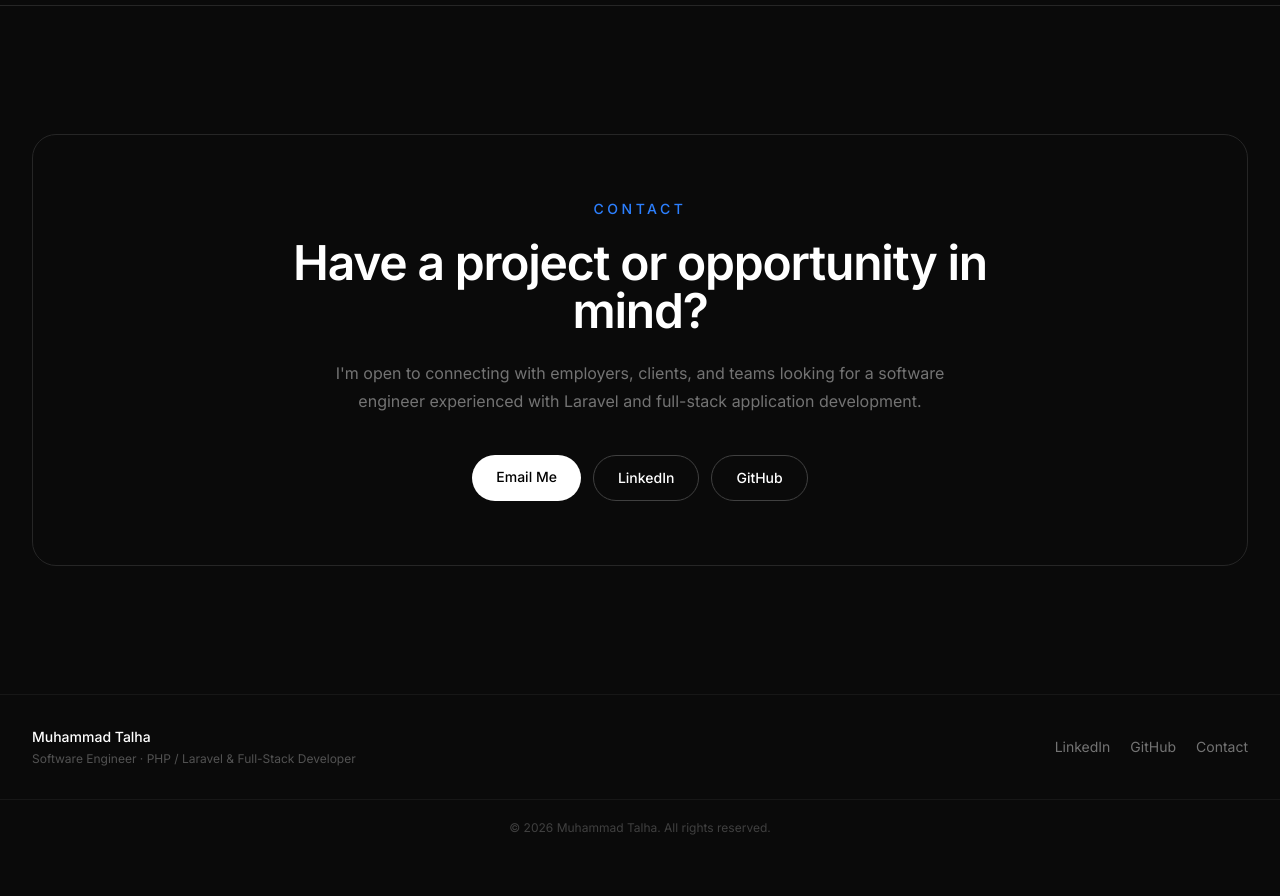
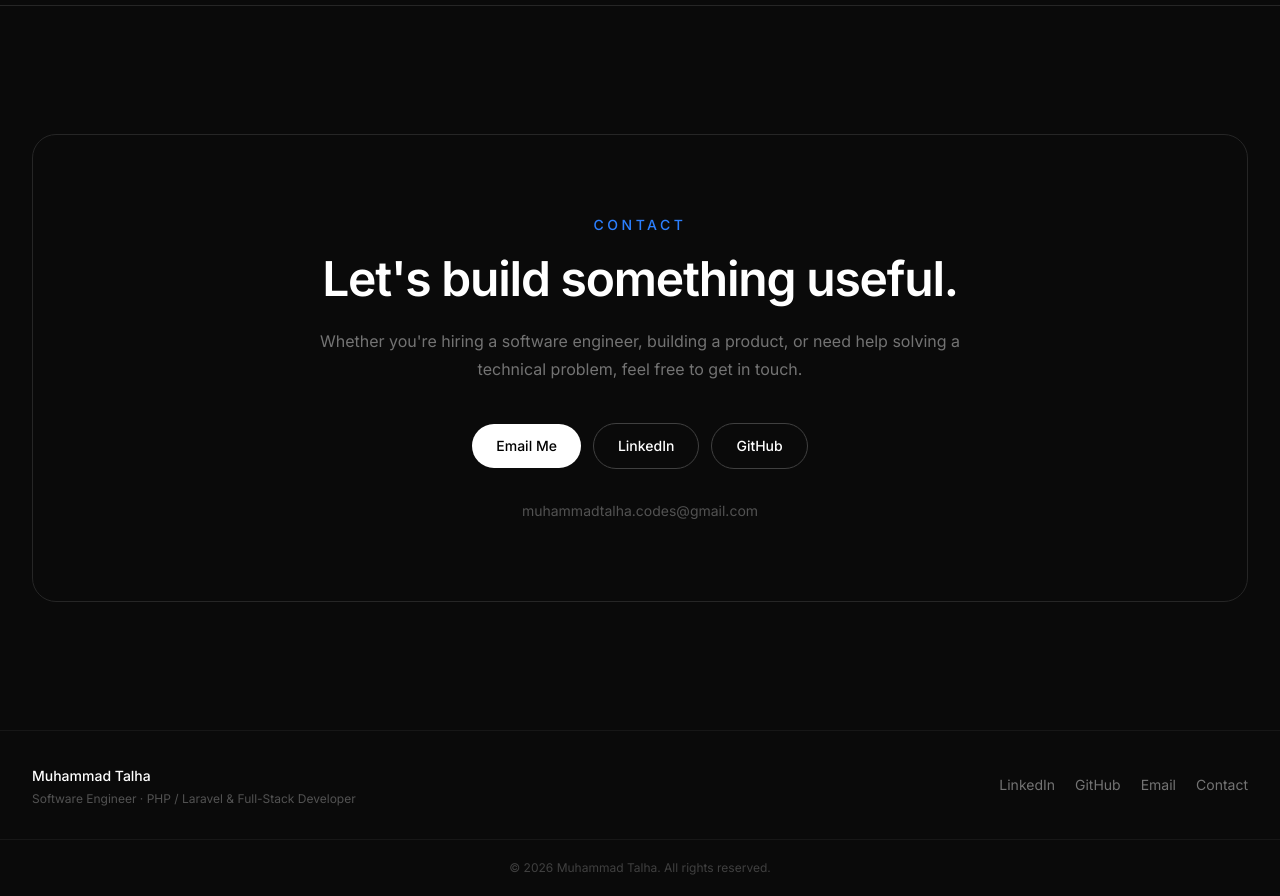
Before and after one commit to imiantalha/Portfolio, a Next.js app: page / in a window 1280 px wide. Shown: the part 9800-10696 px from the top of the page. Before the commit the page ends 10656 px from the top, so only its background shows below. Built offline with nearby package versions, Linux system fonts and the light colour scheme.

Commit message:
feat: improve portfolio navigation and contact experience

```diff
--- a/app/components/Contact.tsx
+++ b/app/components/Contact.tsx
@@ -5,25 +5,25 @@ export default function Contact() {
       className="border-t border-neutral-800 py-24 sm:py-32"
     >
       <div className="mx-auto max-w-7xl px-6 lg:px-8">
-        <div className="rounded-3xl border border-neutral-800 bg-neutral-950 px-6 py-16 text-center sm:px-12">
+        <div className="rounded-3xl border border-neutral-800 bg-neutral-950 px-6 py-16 text-center sm:px-12 sm:py-20">
           <p className="text-sm font-medium uppercase tracking-[0.25em] text-blue-500">
             Contact
           </p>
 
           <h2 className="mx-auto mt-5 max-w-3xl text-4xl font-semibold tracking-tight text-white sm:text-5xl">
-            Have a project or opportunity in mind?
+            Let&apos;s build something useful.
           </h2>
 
           <p className="mx-auto mt-6 max-w-2xl text-base leading-7 text-neutral-500">
-            I&apos;m open to connecting with employers, clients, and teams
-            looking for a software engineer experienced with Laravel and
-            full-stack application development.
+            Whether you&apos;re hiring a software engineer, building a product,
+            or need help solving a technical problem, feel free to get in
+            touch.
           </p>
 
-          <div className="mt-10 flex flex-col justify-center gap-3 sm:flex-row">
+          <div className="mt-10 flex flex-col items-center justify-center gap-3 sm:flex-row">
             <a
               href="mailto:muhammadtalha.codes@gmail.com"
-              className="rounded-full bg-white px-6 py-3 text-sm font-medium text-black transition-transform hover:scale-[1.02]"
+              className="w-full rounded-full bg-white px-6 py-3 text-sm font-medium text-black transition-transform hover:scale-[1.02] sm:w-auto"
             >
               Email Me
             </a>
@@ -32,7 +32,7 @@ export default function Contact() {
               href="https://www.linkedin.com/in/imiantalha"
               target="_blank"
               rel="noopener noreferrer"
-              className="rounded-full border border-neutral-700 px-6 py-3 text-sm font-medium text-white transition-colors hover:border-neutral-500"
+              className="w-full rounded-full border border-neutral-700 px-6 py-3 text-sm font-medium text-white transition-colors hover:border-neutral-500 sm:w-auto"
             >
               LinkedIn
             </a>
@@ -41,11 +41,15 @@ export default function Contact() {
               href="https://github.com/imiantalha"
               target="_blank"
               rel="noopener noreferrer"
-              className="rounded-full border border-neutral-700 px-6 py-3 text-sm font-medium text-white transition-colors hover:border-neutral-500"
+              className="w-full rounded-full border border-neutral-700 px-6 py-3 text-sm font-medium text-white transition-colors hover:border-neutral-500 sm:w-auto"
             >
               GitHub
             </a>
           </div>
+
+          <p className="mt-8 text-sm text-neutral-600">
+            muhammadtalha.codes@gmail.com
+          </p>
         </div>
       </div>
     </section>
--- a/app/components/Footer.tsx
+++ b/app/components/Footer.tsx
@@ -5,16 +5,19 @@ export default function Footer() {
     <footer className="border-t border-neutral-900">
       <div className="mx-auto flex max-w-7xl flex-col gap-6 px-6 py-8 sm:flex-row sm:items-center sm:justify-between lg:px-8">
         <div>
-          <p className="text-sm font-medium text-white">
+          <Link
+            href="/"
+            className="text-sm font-medium text-white transition-colors hover:text-neutral-300"
+          >
             Muhammad Talha
-          </p>
+          </Link>
 
           <p className="mt-1 text-xs text-neutral-600">
-            Software Engineer · PHP / Laravel & Full-Stack Developer
+            Software Engineer · PHP / Laravel &amp; Full-Stack Developer
           </p>
         </div>
 
-        <div className="flex items-center gap-5">
+        <div className="flex flex-wrap items-center gap-5">
           <a
             href="https://www.linkedin.com/in/imiantalha"
             target="_blank"
@@ -31,6 +34,13 @@ export default function Footer() {
             className="text-sm text-neutral-500 transition-colors hover:text-white"
           >
             GitHub
+          </a>
+
+          <a
+            href="mailto:muhammadtalha.codes@gmail.com"
+            className="text-sm text-neutral-500 transition-colors hover:text-white"
+          >
+            Email
           </a>
 
           <Link
--- a/app/components/Navbar.tsx
+++ b/app/components/Navbar.tsx
@@ -14,16 +14,23 @@ const links = [
 export default function Navbar() {
   const [open, setOpen] = useState(false);
 
+  const closeMenu = () => setOpen(false);
+
   return (
     <header className="sticky top-0 z-50 border-b border-neutral-900 bg-[#0a0a0a]/90 backdrop-blur">
-      <nav className="mx-auto flex max-w-7xl items-center justify-between px-6 py-4 lg:px-8">
+      <nav
+        aria-label="Main navigation"
+        className="mx-auto flex max-w-7xl items-center justify-between px-6 py-4 lg:px-8"
+      >
         <Link
           href="/"
+          onClick={closeMenu}
           className="text-sm font-semibold tracking-tight text-white"
         >
           Muhammad Talha
         </Link>
 
+        {/* Desktop Navigation */}
         <div className="hidden items-center gap-7 md:flex">
           {links.map((link) => (
             <Link
@@ -45,26 +52,28 @@ export default function Navbar() {
           </a>
         </div>
 
+        {/* Mobile Menu Button */}
         <button
           type="button"
-          onClick={() => setOpen(!open)}
-          aria-label="Toggle navigation"
+          onClick={() => setOpen((current) => !current)}
+          aria-label={open ? "Close navigation" : "Open navigation"}
           aria-expanded={open}
-          className="text-neutral-400 hover:text-white md:hidden"
+          className="rounded-md px-2 py-1 text-lg text-neutral-400 transition-colors hover:text-white md:hidden"
         >
           {open ? "✕" : "☰"}
         </button>
       </nav>
 
+      {/* Mobile Navigation */}
       {open && (
-        <div className="border-t border-neutral-900 px-6 py-5 md:hidden">
-          <div className="flex flex-col gap-4">
+        <div className="border-t border-neutral-900 md:hidden">
+          <div className="mx-auto flex max-w-7xl flex-col px-6 py-5 lg:px-8">
             {links.map((link) => (
               <Link
                 key={link.href}
                 href={link.href}
-                onClick={() => setOpen(false)}
-                className="text-sm text-neutral-400 hover:text-white"
+                onClick={closeMenu}
+                className="border-b border-neutral-900 py-3 text-sm text-neutral-400 transition-colors last:border-0 hover:text-white"
               >
                 {link.label}
               </Link>
@@ -74,9 +83,9 @@ export default function Navbar() {
               href="/Muhammad-Talha-CV.pdf"
               target="_blank"
               rel="noopener noreferrer"
-              className="mt-2 inline-flex w-fit rounded-full border border-neutral-700 px-4 py-2 text-sm text-white"
+              className="mt-4 inline-flex w-fit rounded-full border border-neutral-700 px-4 py-2 text-sm text-white transition-colors hover:border-neutral-500"
             >
-              Resume
+              View Resume
             </a>
           </div>
         </div>
```
